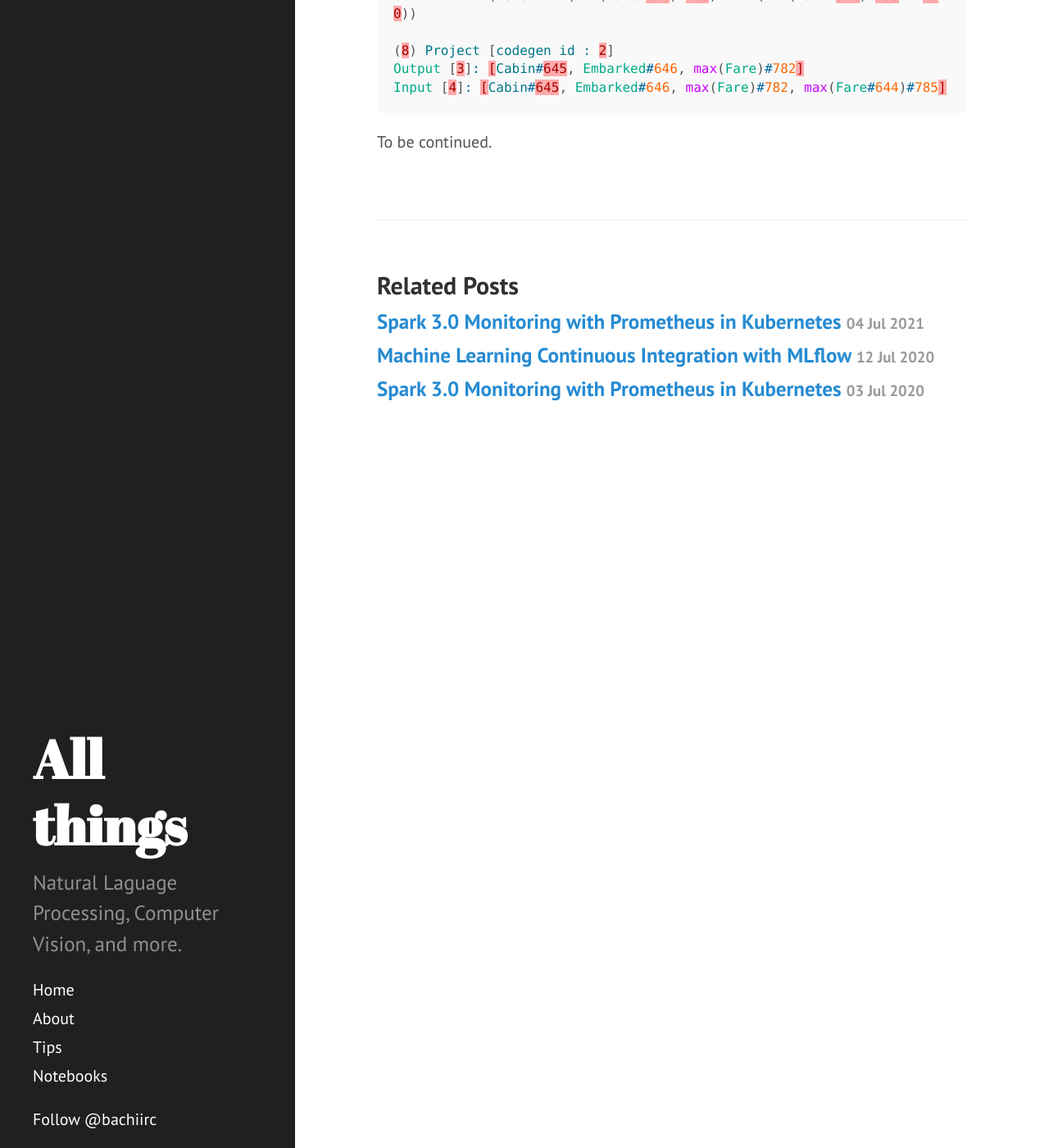
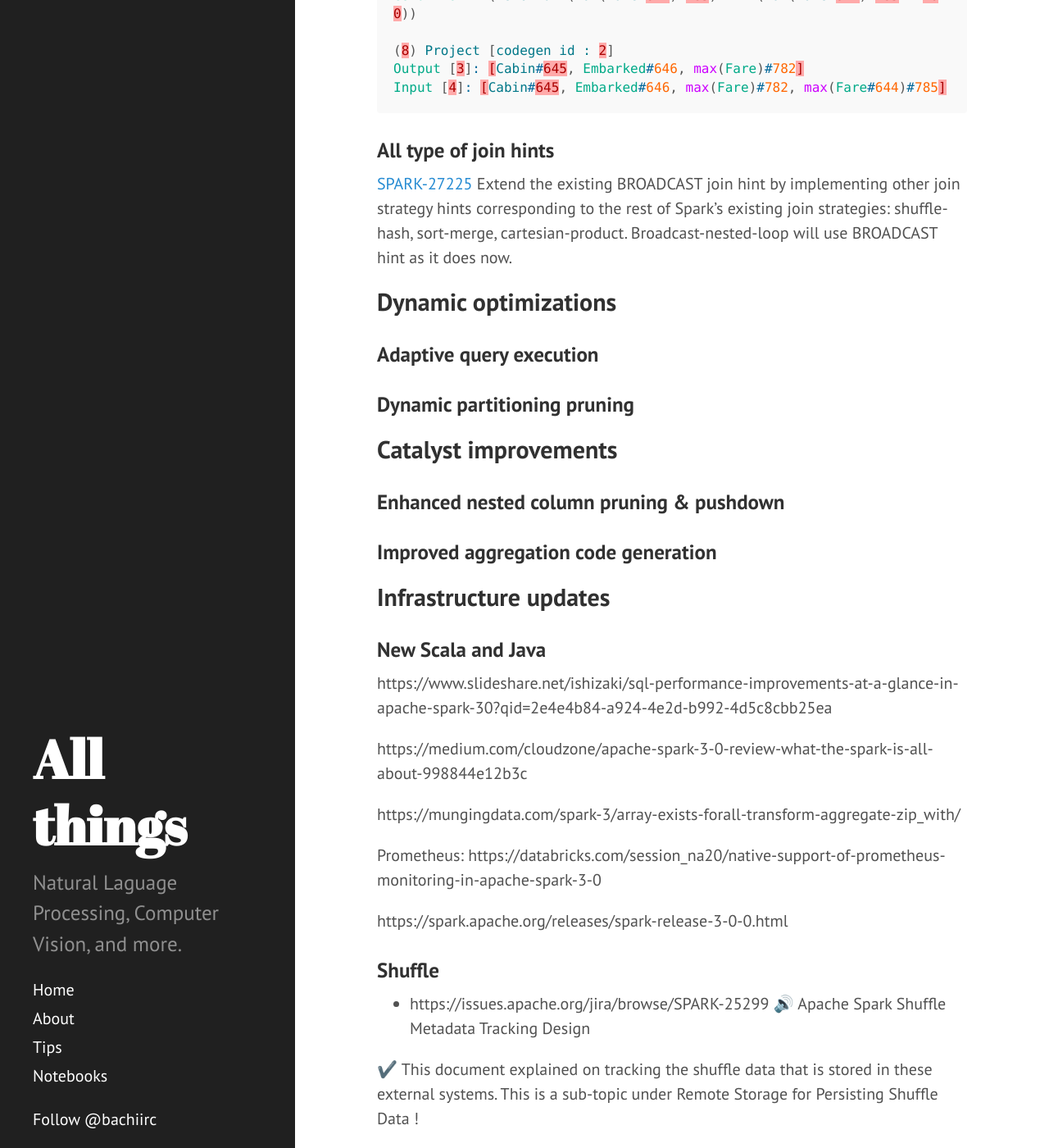
Before and after one commit to dzlab/dzlab.github.io, a Jekyll site: the page built from _posts/2020-06-27-spark3-sql-improvements.md, in a window 1280 px wide and 1400 px high, scrolled down 2784 px. Shown: the whole window at 82% size. Built offline with Jekyll 4.4.1, drawn with Linux system fonts in a browser that asks for light colours; nearby versions of some CDN libraries; comment, search, counter and statistics services are not loaded; some of the changed text lies outside the part shown.

Commit message:
updated name

````diff
--- a/_posts/2020-06-27-spark3-sql-improvements.md
+++ b/_posts/2020-06-27-spark3-sql-improvements.md
@@ -1,7 +1,7 @@
 ---
 layout: post
 comments: true
-title: Spark 3.0 Major Changes for SQL
+title: Spark 3.0 Major Changes for Spark SQL
 categories: bigdata
 tags: [spark]
 toc: true
@@ -98,4 +98,37 @@ Output [3]: [Cabin#645, Embarked#646, max(Fare)#782]
 Input [4]: [Cabin#645, Embarked#646, max(Fare)#782, max(Fare#644)#785]
 ```
 
-To be continued.
+### All type of join hints
+[SPARK-27225](https://issues.apache.org/jira/browse/SPARK-27225) Extend the existing BROADCAST join hint by implementing other join strategy hints corresponding to the rest of Spark's existing join strategies: shuffle-hash, sort-merge, cartesian-product. Broadcast-nested-loop will use BROADCAST hint as it does now.
+
+## Dynamic optimizations
+### Adaptive query execution
+### Dynamic partitioning pruning
+
+## Catalyst improvements
+### Enhanced nested column pruning & pushdown
+### Improved aggregation code generation
+
+## Infrastructure updates
+### New Scala and Java
+
+https://www.slideshare.net/ishizaki/sql-performance-improvements-at-a-glance-in-apache-spark-30?qid=2e4e4b84-a924-4e2d-b992-4d5c8cbb25ea
+
+https://medium.com/cloudzone/apache-spark-3-0-review-what-the-spark-is-all-about-998844e12b3c
+
+https://mungingdata.com/spark-3/array-exists-forall-transform-aggregate-zip_with/
+
+
+Prometheus: https://databricks.com/session_na20/native-support-of-prometheus-monitoring-in-apache-spark-3-0
+
+https://spark.apache.org/releases/spark-release-3-0-0.html
+
+### Shuffle
+- https://issues.apache.org/jira/browse/SPARK-25299
+🔊 Apache Spark Shuffle Metadata Tracking Design
+
+✔️ This document explained on tracking the shuffle data that is stored in these external systems. This is a sub-topic under Remote Storage for Persisting Shuffle Data !
+
+🔕 Shuffle primitive requires #apachespark executors to persist data to the local disk of the worker nodes. If executors crash, the external shuffle service can continue to serve the shuffle data that was written beyond the lifetime of the executor itself.
+
+#dataengineering #bigdata #distributedsystems
````
Also changed, not shown: _posts/2021-07-04-spark3.md (deleted, +0 -40 lines).
